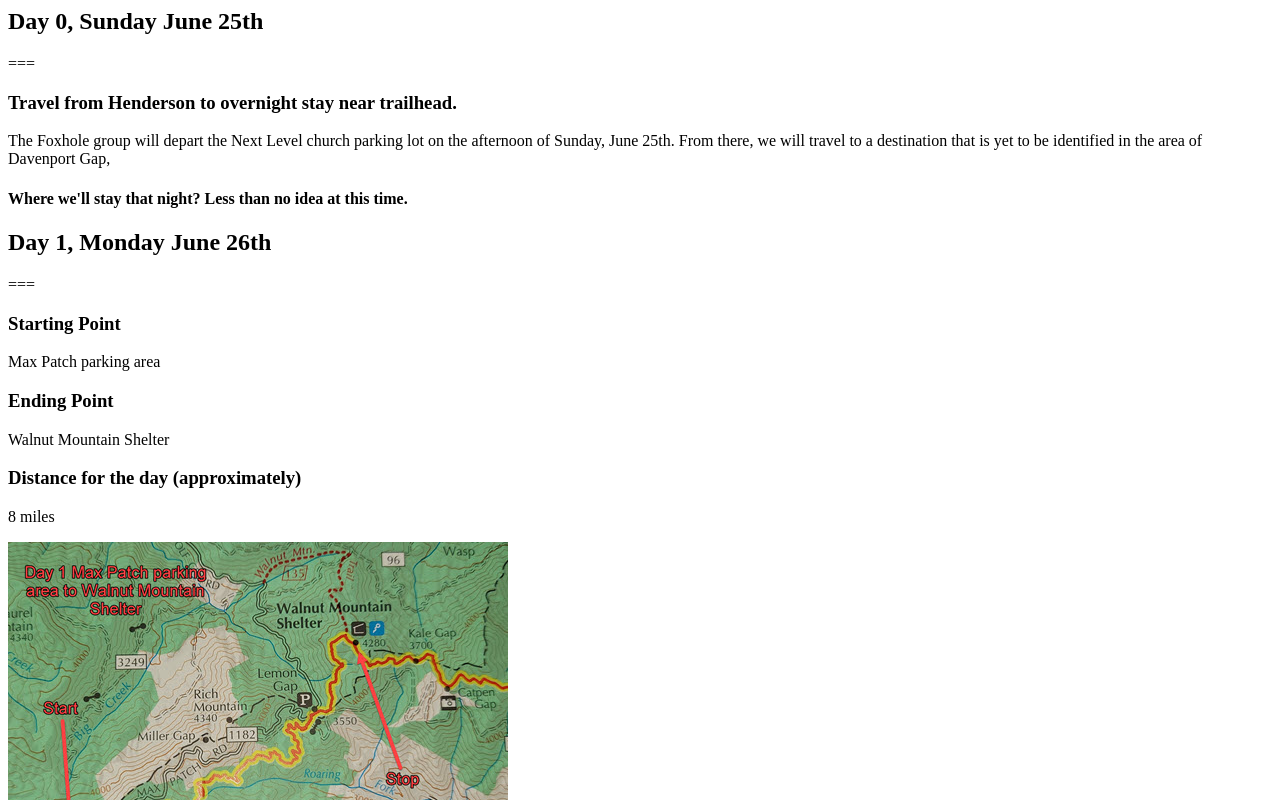
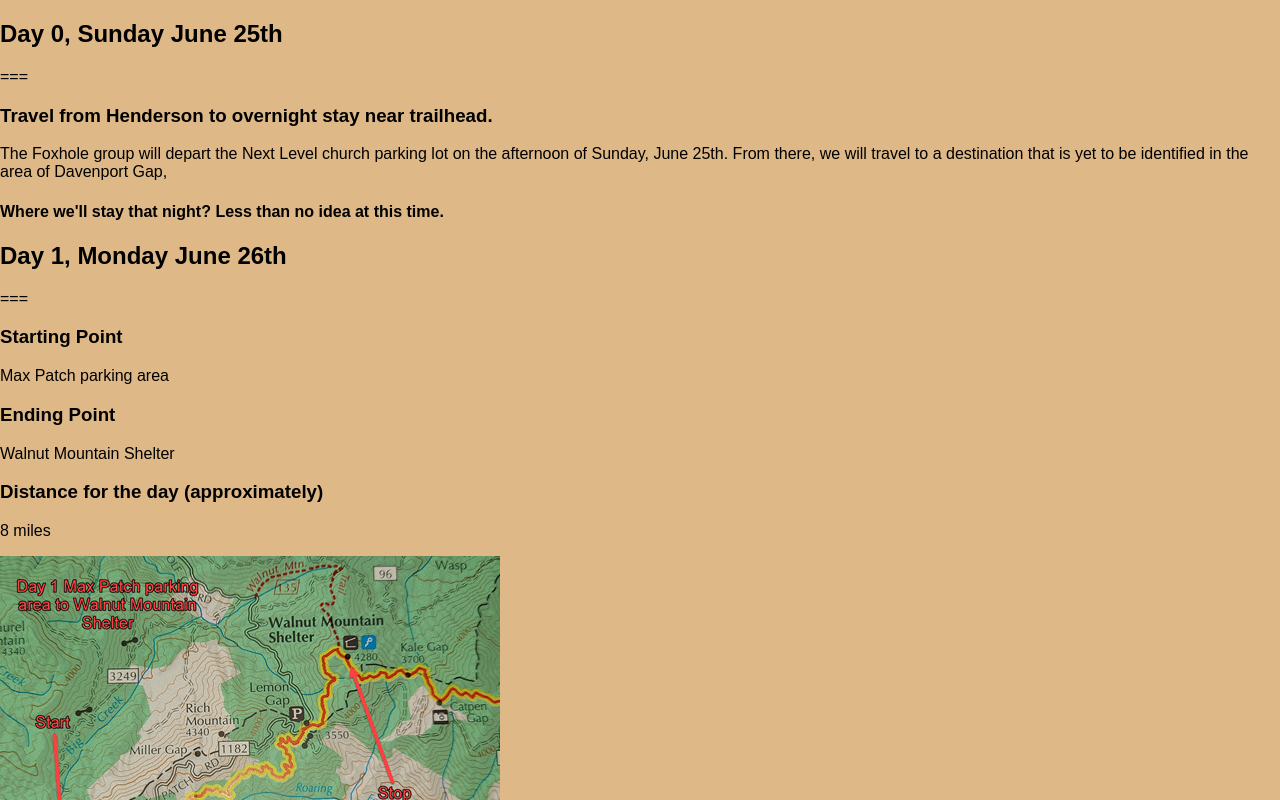
Before and after one commit to BWBoyd/AT_trip, a website: page src/itinerary.html in a window 1280 px wide. Shown: the top 800 px of the page. Drawn offline with Linux system fonts and the light colour scheme.

Commit message:
applying css

```diff
--- a/src/itinerary.html
+++ b/src/itinerary.html
@@ -1,5 +1,16 @@
 
-<html><head></head><body><h2>Day 0, Sunday June 25th</h2>
+<!DOCTYPE html>
+<html lang="en">
+
+<head>
+  <meta charset="UTF-8">
+  <meta name="viewport" content="width=device-width, initial-scale=1.0">
+  <link rel="stylesheet" href="styles.css">
+  <title>Next Level Foxhole AT Trip Plan</title>
+</head>
+<body>
+
+<h2>Day 0, Sunday June 25th</h2>
     <p>===</p>
     <h3>Travel from Henderson to overnight stay near trailhead.</h3>
     <p>The Foxhole group will depart the Next Level church parking lot on the afternoon of Sunday, June 25th. From there, we will travel to a destination that is yet to be identified in the area of Davenport Gap,</p>
```
Also changed, not shown: src/packinglist.html (+11 -0 lines).
